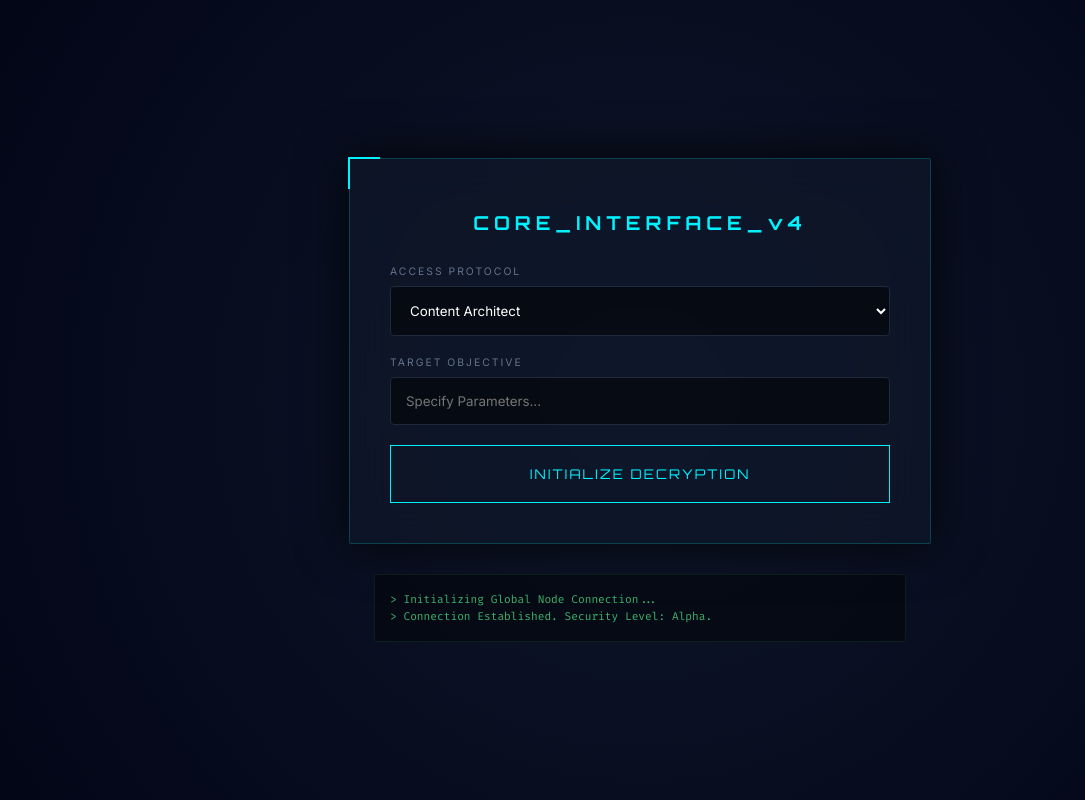
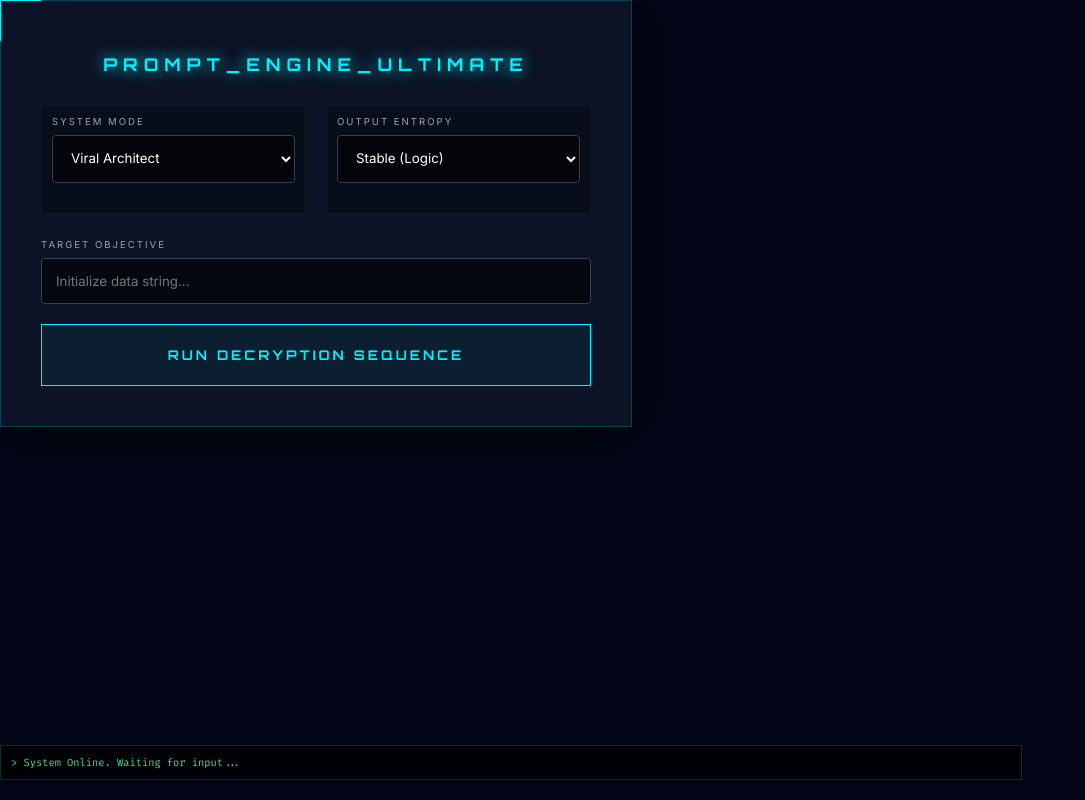
Before and after one commit to kervocomptepro-coder/PromptVault-Official, a Flask app: page / in a window 1280 px wide. Shown: the whole page, without its empty margins (0-1085 px from the left). Run offline with Flask 3, Linux system fonts and the light colour scheme.

Commit message:
Revamp index.html for Prompt Vault v5.0
Updated the HTML structure and styles for the new version of the Prompt Vault interface, enhancing the user experience with improved layout and functionality.

```diff
--- a/templates/index.html
+++ b/templates/index.html
@@ -3,142 +3,159 @@
 <head>
     <meta charset="UTF-8">
     <meta name="viewport" content="width=device-width, initial-scale=1.0">
-    <title>PROMPT VAULT | NEURAL INTERFACE v2.0</title>
+    <title>PROMPT VAULT | NEURAL INTERFACE v5.0</title>
     <link href="https://fonts.googleapis.com/css2?family=Orbitron:wght@400;700&family=Inter:wght@300;400;600&family=Fira+Code:wght@400&display=swap" rel="stylesheet">
     <style>
-        :root { --neon: #00f2ff; --dark: #020617; --card: rgba(15, 23, 42, 0.7); --alert: #ff0055; }
-        body {
-            margin: 0; background: var(--dark); color: white; font-family: 'Inter', sans-serif;
-            background-image: radial-gradient(circle at 50% 50%, #0f172a 0%, #020617 100%);
-            min-height: 100vh; display: flex; flex-direction: column; align-items: center; justify-content: center;
+        :root { --neon: #00f2ff; --dark: #020617; --card: rgba(15, 23, 42, 0.85); --alert: #ff0055; }
+        body, html { margin: 0; padding: 0; background: var(--dark); color: white; font-family: 'Inter', sans-serif; overflow: hidden; height: 100vh; }
+
+        /* Animated Background */
+        #canvas { position: fixed; top: 0; left: 0; z-index: -1; }
+
+        .vault-frame {
+            position: relative; width: 550px; padding: 40px; background: var(--card); backdrop-filter: blur(25px);
+            border: 1px solid rgba(0, 242, 255, 0.2); box-shadow: 0 0 60px rgba(0,0,0,0.9);
+            animation: bootUp 1s ease-out;
         }
-        .vault-frame {
-            position: relative; width: 500px; padding: 40px; background: var(--card); backdrop-filter: blur(20px);
-            border: 1px solid rgba(0, 242, 255, 0.2); border-radius: 2px; box-shadow: 0 0 50px rgba(0,0,0,0.8);
+        @keyframes bootUp { from { opacity: 0; transform: scale(0.95); } to { opacity: 1; transform: scale(1); } }
+
+        .vault-frame::before { content: ""; position: absolute; top: -2px; left: -2px; width: 40px; height: 40px; border-top: 2px solid var(--neon); border-left: 2px solid var(--neon); }
+        h1 { font-family: 'Orbitron', sans-serif; font-size: 1.1rem; letter-spacing: 6px; color: var(--neon); text-align: center; margin-bottom: 30px; text-shadow: 0 0 15px var(--neon); }
+
+        .label { font-size: 0.6rem; text-transform: uppercase; letter-spacing: 2px; color: #94a3b8; margin-bottom: 8px; display: block; }
+
+        select, input {
+            width: 100%; background: rgba(0,0,0,0.6); border: 1px solid #334155; padding: 14px; border-radius: 4px;
+            color: white; margin-bottom: 20px; font-family: 'Inter', sans-serif; box-sizing: border-box; outline: none; transition: 0.3s;
         }
-        .vault-frame::before { content: ""; position: absolute; top: -2px; left: -2px; width: 30px; height: 30px; border-top: 2px solid var(--neon); border-left: 2px solid var(--neon); }
-        h1 { font-family: 'Orbitron', sans-serif; font-size: 1.2rem; letter-spacing: 5px; color: var(--neon); margin-bottom: 30px; text-align: center; }
+        select:focus, input:focus { border-color: var(--neon); }
 
-        .label { font-size: 0.65rem; text-transform: uppercase; letter-spacing: 2px; color: #64748b; margin-bottom: 8px; display: block; }
-        select, input {
-            width: 100%; background: rgba(0,0,0,0.5); border: 1px solid #1e293b; padding: 15px; border-radius: 4px;
-            color: white; margin-bottom: 20px; font-family: 'Inter', sans-serif; box-sizing: border-box; outline: none;
+        /* Settings Grid */
+        .settings-grid { display: grid; grid-template-columns: 1fr 1fr; gap: 20px; margin-bottom: 25px; }
+        .setting-item { background: rgba(0,0,0,0.3); padding: 10px; border: 1px solid rgba(255,255,255,0.05); }
+
+        button {
+            width: 100%; padding: 22px; border: 1px solid var(--neon); background: rgba(0, 242, 255, 0.05);
+            color: var(--neon); font-family: 'Orbitron', sans-serif; font-weight: bold; cursor: pointer; transition: 0.4s; letter-spacing: 3px;
         }
-        button {
-            width: 100%; padding: 20px; border: 1px solid var(--neon); background: transparent;
-            color: var(--neon); font-family: 'Orbitron', sans-serif; cursor: pointer; transition: 0.4s; letter-spacing: 2px;
+        button:hover { background: var(--neon); color: black; box-shadow: 0 0 40px var(--neon); transform: translateY(-2px); }
+
+        #response-area { margin-top: 25px; display: none; border-top: 1px solid rgba(255,255,255,0.1); padding-top: 20px; }
+        .prompt-box { font-size: 0.8rem; color: #e2e8f0; line-height: 1.7; background: rgba(0,0,0,0.4); padding: 20px; border-left: 3px solid var(--neon); white-space: pre-wrap; }
+
+        .terminal {
+            position: fixed; bottom: 20px; width: 90%; max-width: 1000px; font-family: 'Fira Code', monospace;
+            font-size: 0.65rem; color: #4ade80; background: rgba(0,0,0,0.7); padding: 10px; border: 1px solid rgba(74, 222, 128, 0.2);
         }
-        button:hover { background: var(--neon); color: black; box-shadow: 0 0 30px var(--neon); }
 
-        /* Results & Terminal */
-        #response-area { margin-top: 25px; display: none; border-top: 1px solid rgba(255,255,255,0.1); padding-top: 20px; }
-        .prompt-box { font-size: 0.85rem; color: #cbd5e1; line-height: 1.6; background: rgba(0,0,0,0.3); padding: 15px; border-radius: 4px; border-left: 2px solid var(--neon); }
-
-        /* Live Activity Terminal */
-        .terminal {
-            margin-top: 30px; width: 500px; font-family: 'Fira Code', monospace; font-size: 0.7rem;
-            color: #4ade80; background: rgba(0,0,0,0.4); padding: 15px; border-radius: 4px; border: 1px solid rgba(74, 222, 128, 0.1);
+        #paywall {
+            position: fixed; top: 0; left: 0; width: 100%; height: 100%; background: rgba(2, 6, 23, 0.95);
+            display: none; align-items: center; justify-content: center; z-index: 100; backdrop-filter: blur(10px);
         }
-        .term-line { margin: 2px 0; opacity: 0.8; }
-
-        /* Paywall Modal */
-        #paywall {
-            position: fixed; top: 0; left: 0; width: 100%; height: 100%; background: rgba(0,0,0,0.9);
-            display: none; align-items: center; justify-content: center; z-index: 100;
-        }
-        .paywall-card {
-            background: #0f172a; padding: 40px; border: 1px solid var(--alert); text-align: center; width: 350px;
-        }
-        .paywall-card h2 { font-family: 'Orbitron'; color: var(--alert); }
+        .paywall-card { border: 1px solid var(--alert); padding: 50px; text-align: center; background: #020617; box-shadow: 0 0 50px var(--alert); }
+        .paywall-card h2 { font-family: 'Orbitron'; color: var(--alert); letter-spacing: 5px; }
     </style>
 </head>
 <body>
+    <canvas id="canvas"></canvas>
 
     <div class="vault-frame">
-        <h1>CORE_INTERFACE_v4</h1>
+        <h1>PROMPT_ENGINE_ULTIMATE</h1>
 
-        <span class="label">Access Protocol</span>
-        <select id="category" onchange="checkLock()">
-            <optgroup label="FREE TIER">
-                <option value="tiktok">Content Architect</option>
-                <option value="email">Conversion Logic</option>
-            </optgroup>
-            <optgroup label="PREMIUM (LOCKED)">
-                <option value="vc_pitch">VC Funding Pitch Deck</option>
-                <option value="moat">Strategic Business Moat</option>
-                <option value="shadow">Shadow-Work Marketing</option>
-                <option value="ghost">Ghostwriter Protocol</option>
-            </optgroup>
-        </select>
+        <div class="settings-grid">
+            <div class="setting-item">
+                <span class="label">System Mode</span>
+                <select id="category" onchange="checkLock()">
+                    <option value="tiktok">Viral Architect</option>
+                    <option value="email">Sales Logic</option>
+                    <option value="vc_pitch">PREMIUM: VC Pitch</option>
+                    <option value="moat">PREMIUM: Moat Logic</option>
+                    <option value="shadow">PREMIUM: Shadow Psyche</option>
+                    <option value="whale">PREMIUM: Crypto Whale</option>
+                </select>
+            </div>
+            <div class="setting-item">
+                <span class="label">Output Entropy</span>
+                <select id="entropy">
+                    <option value="stable">Stable (Logic)</option>
+                    <option value="chaotic">Chaotic (Creative)</option>
+                </select>
+            </div>
+        </div>
 
         <span class="label">Target Objective</span>
-        <input type="text" id="topic" placeholder="Specify Parameters...">
+        <input type="text" id="topic" placeholder="Initialize data string...">
 
-        <button id="mainBtn" onclick="unlock()">INITIALIZE DECRYPTION</button>
+        <button id="mainBtn" onclick="unlock()">RUN DECRYPTION SEQUENCE</button>
 
         <div id="response-area">
-            <span class="label" style="color: var(--neon);">Decrypted Data:</span>
+            <span class="label" style="color: var(--neon);">Decrypted Output:</span>
             <div class="prompt-box" id="output"></div>
         </div>
     </div>
 
     <div class="terminal" id="term">
-        <div class="term-line">> Initializing Global Node Connection...</div>
-        <div class="term-line">> Connection Established. Security Level: Alpha.</div>
+        <div>> System Online. Waiting for input...</div>
     </div>
 
     <div id="paywall">
         <div class="paywall-card">
-            <h2>ACCESS DENIED</h2>
-            <p>This protocol requires Tier-2 Clearance.</p>
-            <button onclick="closePaywall()" style="border-color: var(--alert); color: var(--alert);">UPGRADE CLEARANCE</button>
+            <h2>ACCESS_DENIED</h2>
+            <p style="color: #64748b; margin-bottom: 30px;">Protocol requires LEVEL 5 clearance.</p>
+            <button onclick="closePaywall()" style="border-color: var(--alert); color: var(--alert); background: rgba(255,0,85,0.05);">UPGRADE CLEARANCE</button>
         </div>
     </div>
 
     <script>
-        // Terminal Simulation
-        const terminal = document.getElementById('term');
-        const activities = [
-            "User in Dubai unlocked [Strategic Moat]",
-            "Decryption successful: node_774",
-            "User in NYC initialized [Ghostwriter Protocol]",
-            "New Prompt Sequence cached in Tokyo",
-            "Bypassing standard AI filters..."
-        ];
-
-        setInterval(() => {
-            const line = document.createElement('div');
-            line.className = 'term-line';
-            line.innerText = `> ${activities[Math.floor(Math.random()*activities.size)] || 'Syncing global data...'}`;
-            terminal.appendChild(line);
-            if(terminal.childNodes.length > 6) terminal.removeChild(terminal.childNodes[0]);
-        }, 3000);
+        // Matrix Canvas Effect
+        const canvas = document.getElementById('canvas');
+        const ctx = canvas.getContext('2d');
+        canvas.width = window.innerWidth;
+        canvas.height = window.innerHeight;
+        const dots = [];
+        for(let i=0; i<100; i++) dots.push({x: Math.random()*canvas.width, y: Math.random()*canvas.height, vx: (Math.random()-0.5)*0.5, vy: (Math.random()-0.5)*0.5});
+        function draw() {
+            ctx.clearRect(0,0,canvas.width, canvas.height);
+            ctx.fillStyle = "rgba(0, 242, 255, 0.3)";
+            dots.forEach(d => {
+                d.x += d.vx; d.y += d.vy;
+                if(d.x < 0 || d.x > canvas.width) d.vx *= -1;
+                if(d.y < 0 || d.y > canvas.height) d.vy *= -1;
+                ctx.beginPath(); ctx.arc(d.x, d.y, 1, 0, Math.PI*2); ctx.fill();
+            });
+            requestAnimationFrame(draw);
+        }
+        draw();
 
         function checkLock() {
             const cat = document.getElementById('category').value;
-            const premium = ['vc_pitch', 'moat', 'shadow', 'ghost'];
-            if(premium.includes(cat)) {
-                document.getElementById('paywall').style.display = 'flex';
-            }
+            if(cat.includes('PREMIUM')) document.getElementById('paywall').style.display = 'flex';
         }
 
         function closePaywall() { document.getElementById('paywall').style.display = 'none'; document.getElementById('category').value = 'tiktok'; }
 
         function unlock() {
             const btn = document.getElementById('mainBtn');
-            btn.innerText = "BYPASSING ENCRYPTION...";
+            const term = document.getElementById('term');
+            btn.innerText = "BYPASSING FIREWALL...";
+            const line = document.createElement('div');
+            line.innerText = `> Initializing sequence for: ${document.getElementById('topic').value}...`;
+            term.appendChild(line);
 
             fetch('/generate', {
                 method: 'POST',
                 headers: {'Content-Type': 'application/json'},
-                body: JSON.stringify({ category: document.getElementById('category').value, topic: document.getElementById('topic').value })
+                body: JSON.stringify({
+                    category: document.getElementById('category').value,
+                    topic: document.getElementById('topic').value,
+                    entropy: document.getElementById('entropy').value
+                })
             }).then(r => r.json()).then(data => {
                 document.getElementById('response-area').style.display = 'block';
                 document.getElementById('output').innerText = data.result;
-                btn.innerText = "INITIALIZE DECRYPTION";
+                btn.innerText = "RUN DECRYPTION SEQUENCE";
             });
         }
     </script>
 </body>
 </html>
-</html>
```
